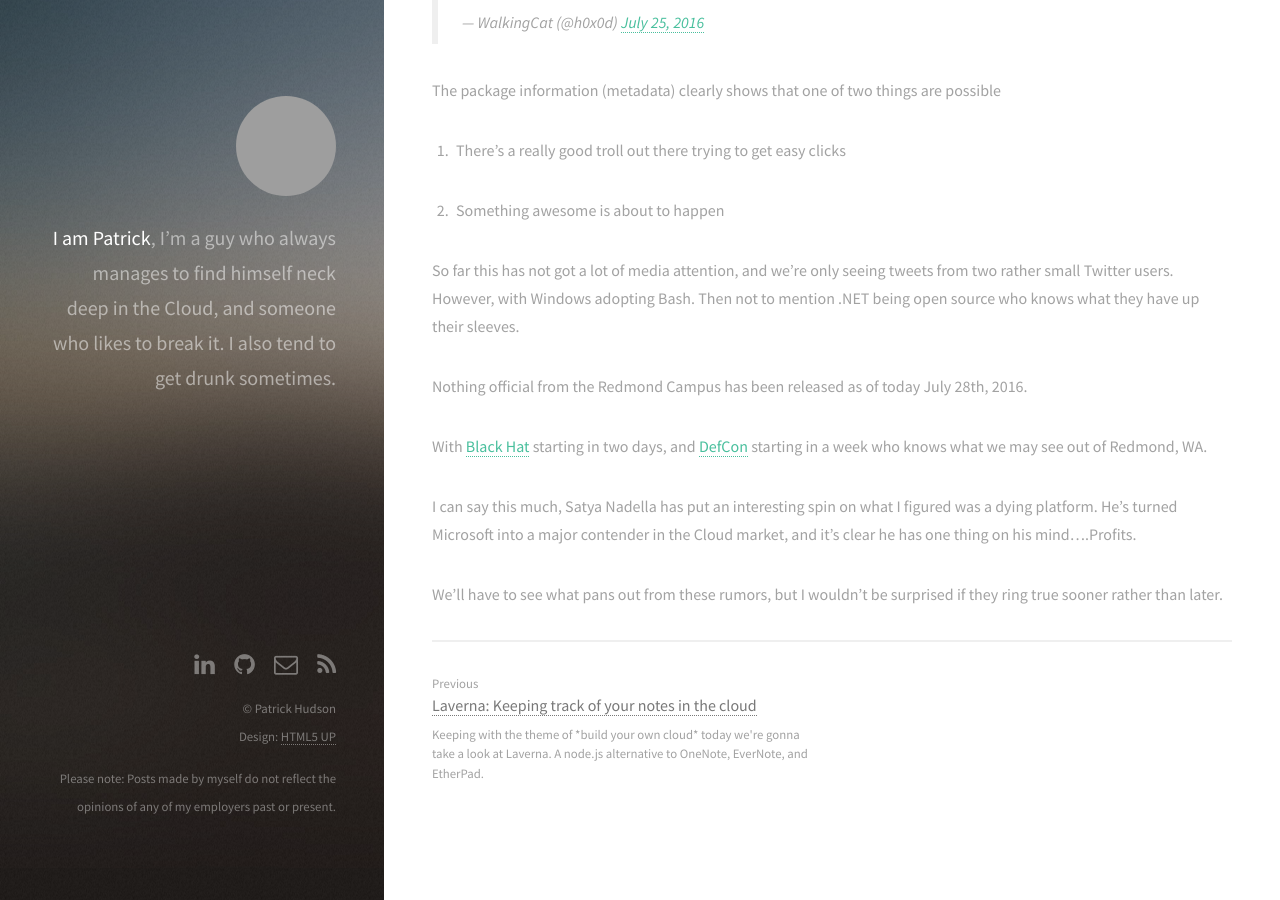
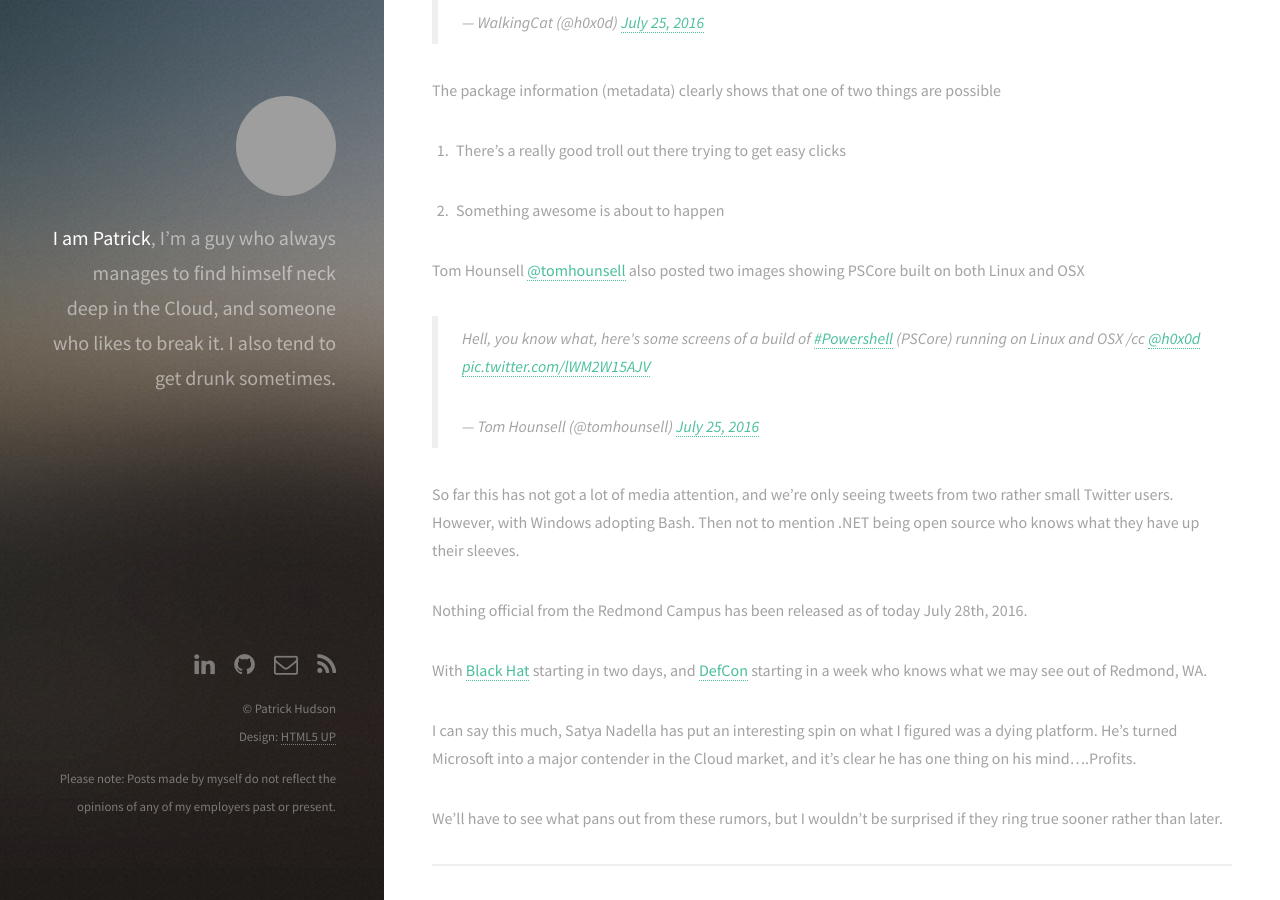
Before and after one commit to patrick-hudson/cloudguy.me, a Jekyll site: the page built from _posts/2016-07-28-powershell-open-source.markdown, in a window 1280 px wide and 900 px high, scrolled down 648 px. Built offline with Jekyll 4.4.1, drawn with Linux system fonts in a browser that asks for light colours; comment, search, counter and statistics services are not loaded; grey boxes are pictures that could not be loaded.

Commit message:
update powershell article

```diff
--- a/_posts/2016-07-28-powershell-open-source.markdown
+++ b/_posts/2016-07-28-powershell-open-source.markdown
@@ -26,6 +26,11 @@
 
 2. Something awesome is about to happen
 
+Tom Hounsell [@tomhounsell](https://twitter.com/tomhounsell) also posted two images showing PSCore built on both Linux and OSX
+
+<blockquote class="twitter-tweet" data-lang="en"><p lang="en" dir="ltr">Hell, you know what, here&#39;s some screens of a build of <a href="https://twitter.com/hashtag/Powershell?src=hash">#Powershell</a> (PSCore) running on Linux and OSX /cc <a href="https://twitter.com/h0x0d">@h0x0d</a> <a href="https://t.co/lWM2W15AJV">pic.twitter.com/lWM2W15AJV</a></p>&mdash; Tom Hounsell (@tomhounsell) <a href="https://twitter.com/tomhounsell/status/757591799317819393">July 25, 2016</a></blockquote>
+<script async src="//platform.twitter.com/widgets.js" charset="utf-8"></script>
+
 So far this has not got a lot of media attention, and we're only seeing tweets from two rather small Twitter users. However, with Windows adopting Bash. Then not to mention .NET being open source who knows what they have up their sleeves.
 
 Nothing official from the Redmond Campus has been released as of today July 28th, 2016.
```
